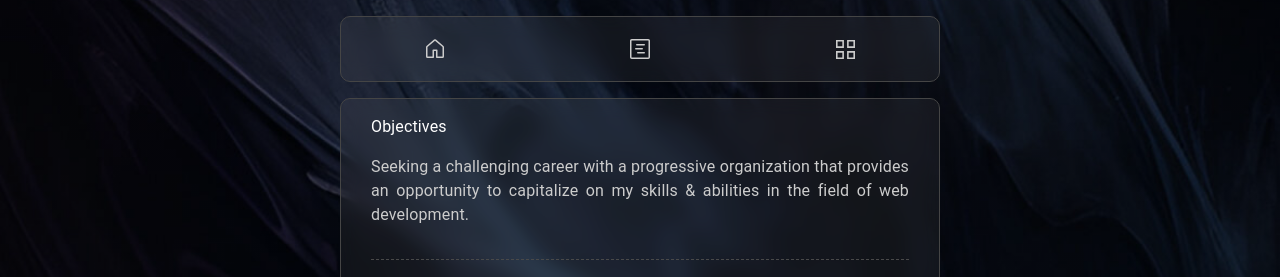
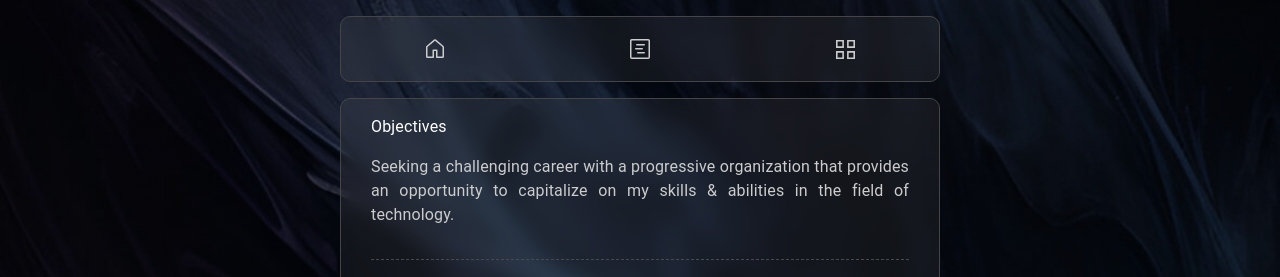
Before and after one commit to Donjheggo/New_Portfolio, a React (Vite) app: page /cv in a window 1280 px wide. Shown: the top 277 px of the page. Built offline with nearby package versions, Linux system fonts and the light colour scheme.

Commit message:
web development > technology

```diff
--- a/src/pages/CV.jsx
+++ b/src/pages/CV.jsx
@@ -21,7 +21,7 @@ export default function CV() {
           <Typography textAlign="justify" pt={2}>
             Seeking a challenging career with a progressive organization that
             provides an opportunity to capitalize on my skills & abilities in
-            the field of web development.
+            the field of technology.
           </Typography>
         </Box>
         <Typography
```
